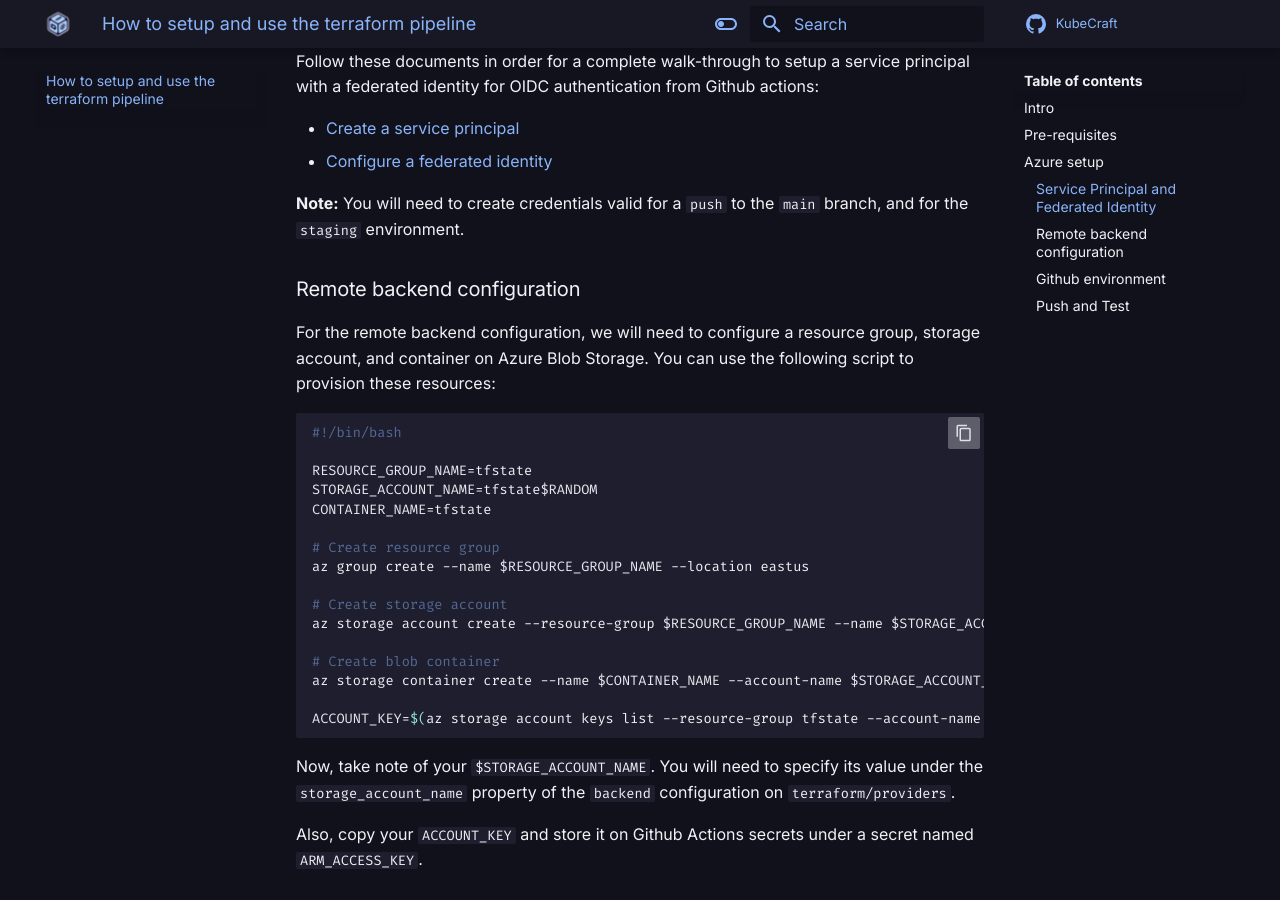
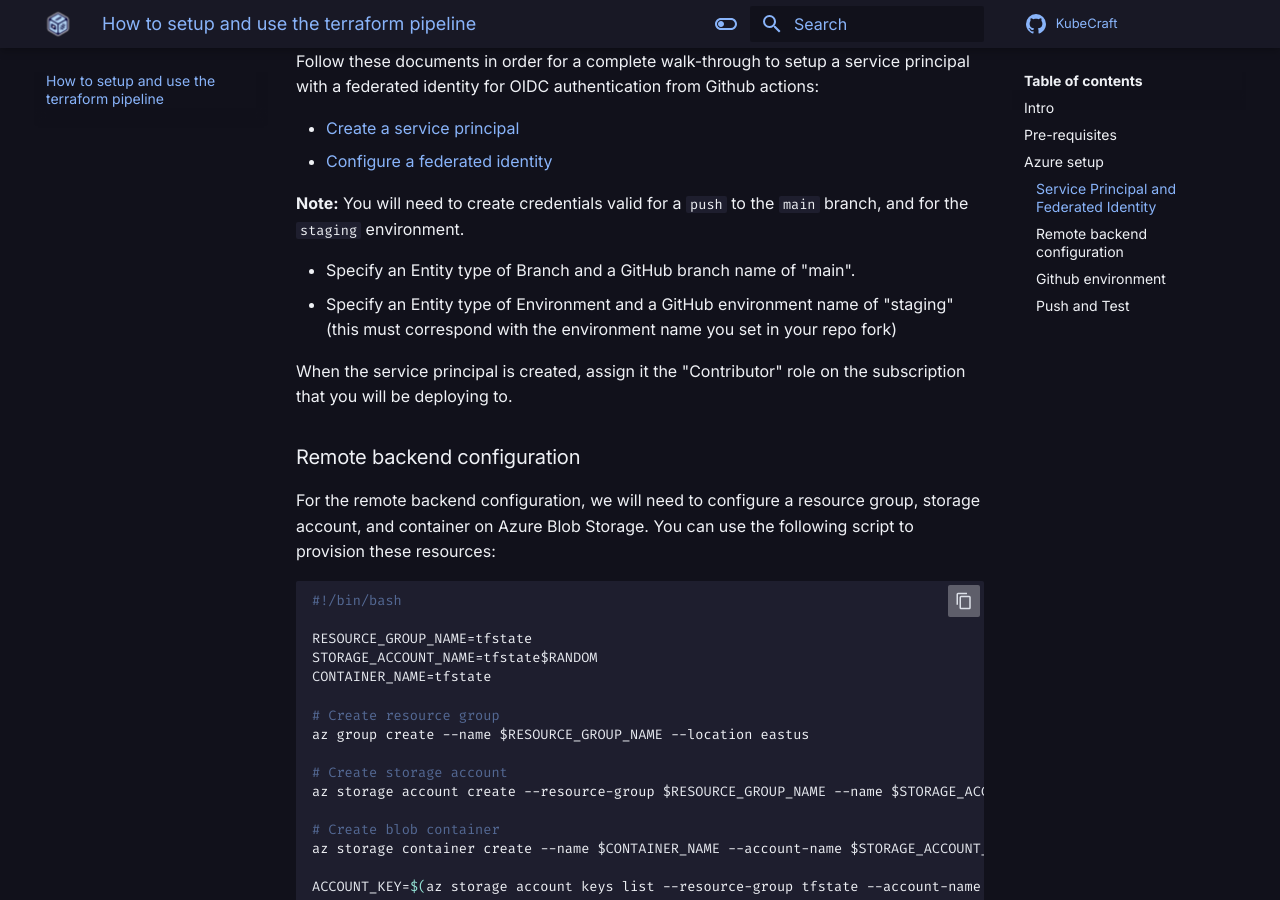
Before and after one commit to mischavandenburg/kubecraft, an MkDocs documentation site: the page built from docs/terraform-pipeline.md, in a window 1280 px wide and 900 px high, scrolled down 786 px. Built offline with MkDocs 1.6.1 and Material for MkDocs 9.7.7, drawn with Linux system fonts in a browser that asks for light colours; comment, search, counter and statistics services are not loaded.

Commit message:
docs: update pipeline instructions

```diff
--- a/docs/terraform-pipeline.md
+++ b/docs/terraform-pipeline.md
@@ -23,6 +23,11 @@
 - [Configure a federated identity](https://learn.microsoft.com/en-us/entra/workload-id/workload-identity-federation-create-trust?pivots=identity-wif-apps-methods-azp#github-actions)
 
 **Note:** You will need to create credentials valid for a `push` to the `main` branch, and for the `staging` environment.
+
+- Specify an Entity type of Branch and a GitHub branch name of "main".
+- Specify an Entity type of Environment and a GitHub environment name of "staging" (this must correspond with the environment name you set in your repo fork)
+
+When the service principal is created, assign it the "Contributor" role on the subscription that you will be deploying to.
 
 ### Remote backend configuration
 
```
